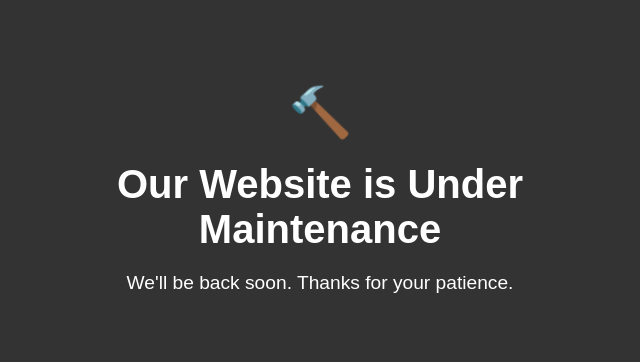
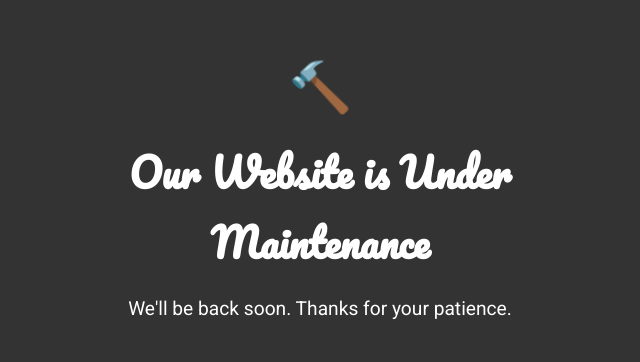
Before and after one commit to Jovs12351/Jovanofficial.github.io, a plain HTML site: page index.html in a window 1280 px wide. Shown: the part 201-563 px from the top of the page, without its empty margins (320-960 px from the left). Drawn offline with Linux system fonts and the light colour scheme.

Commit message:
Update index.html

```diff
--- a/index.html
+++ b/index.html
@@ -17,7 +17,7 @@
 }
 
 body {
-    font-family: Arial, sans-serif;
+    font-family: 'Roboto', sans-serif;
     margin: 0;
     padding: 0;
     background: #333;
@@ -41,6 +41,7 @@ body {
 }
 
 h1 {
+    font-family: 'Pacifico', cursive;
     font-size: 2.5em;
     margin: 20px 0;
     animation: fadeIn 2s ease-in-out;
@@ -50,6 +51,9 @@ p {
     font-size: 1.2em;
     animation: fadeIn 2s ease-in-out;
 }</style>
+    <link rel="preconnect" href="https://fonts.googleapis.com">
+    <link rel="preconnect" href="https://fonts.gstatic.com" crossorigin>
+    <link href="https://fonts.googleapis.com/css2?family=Pacifico&family=Roboto:wght@400;700&display=swap" rel="stylesheet">
 </head>
 <body>
     <div class="container">
```
